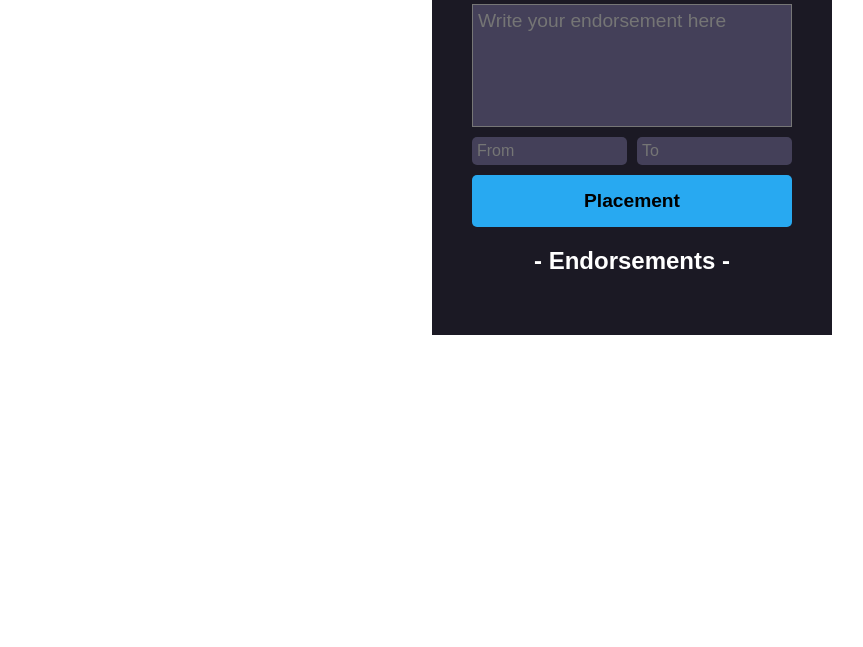
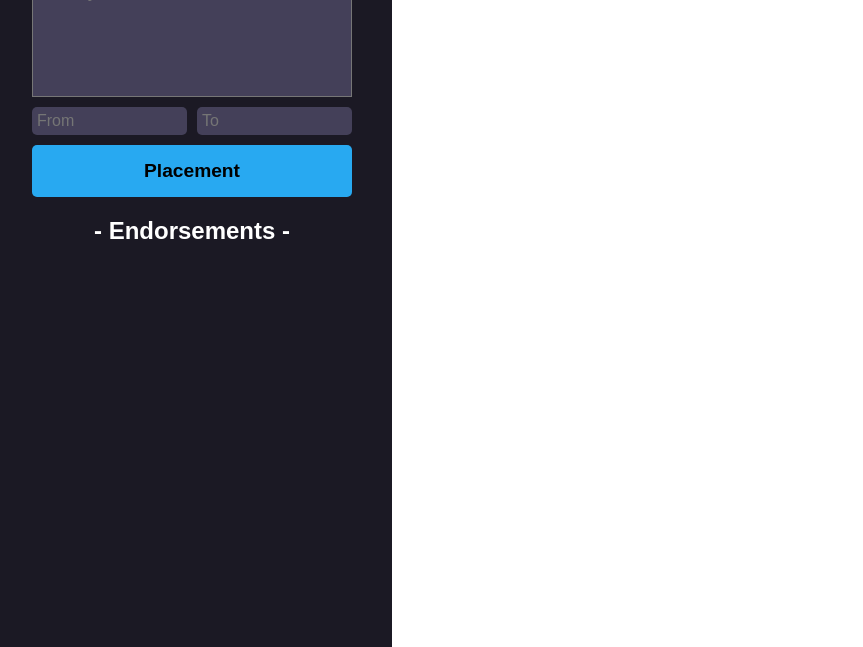
Before and after one commit to ajharh9/family-chat-app, a website built with Vite: page index.html in a window 1280 px wide. Shown: the part 233-880 px from the top of the page, without its empty margins (8-871 px from the left). Before the commit the page ends 800 px from the top, so only its background shows below. Built offline with nearby package versions, Linux system fonts and the light colour scheme; no server answers.

Commit message:
Update index.css

```diff
--- a/index.css
+++ b/index.css
@@ -8,10 +8,10 @@ html, body {
     display: flex;
     flex-direction: column;
     max-width: 320px;
-    margin: 30px auto;
     background-color: #1B1924;
     padding: 40px;
     color: white;
+    height: 100vh;
 }
 
 .header{
```
